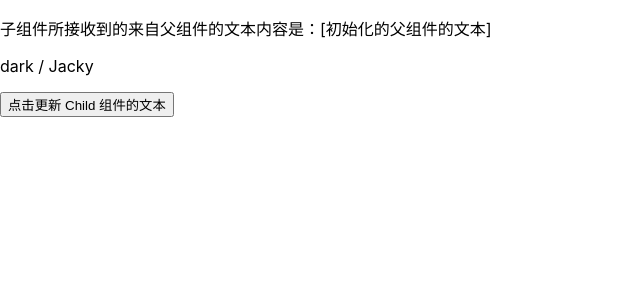
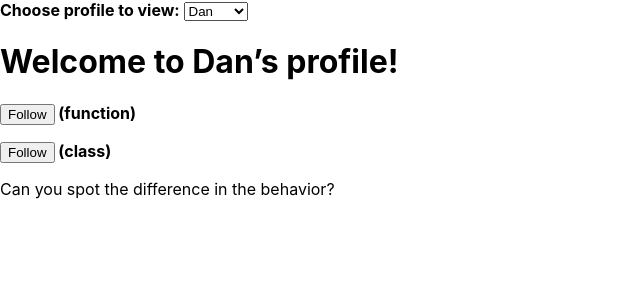
Before and after one commit to songjinke/fe-frameworks, a React (Create React App) app in the folder packages/react-in-depth/: page / in a window 1280 px wide. Shown: the top 300 px of the page, without its empty margins (0-640 px from the left). Built offline with nearby package versions, Linux system fonts and the light colour scheme.

Commit message:
feat(react): demo the difference between Function Components and Class Components

```diff
--- /dev/null
+++ b/packages/react-in-depth/src/components/ProfileApp.js
@@ -0,0 +1,42 @@
+// https://overreacted.io/how-are-function-components-different-from-classes/
+// Function components capture the rendered values.
+
+import React from 'react';
+
+import ProfilePageFunction from './ProfilePageFunction';
+import ProfilePageClass from './ProfilePageClass';
+
+class ProfileApp extends React.Component {
+  state = {
+    user: 'Dan',
+  };
+  render() {
+    return (
+      <>
+        <label>
+          <b>Choose profile to view: </b>
+          <select
+            value={this.state.user}
+            onChange={(e) => this.setState({ user: e.target.value })}
+          >
+            <option value="Dan">Dan</option>
+            <option value="Sophie">Sophie</option>
+            <option value="Sunil">Sunil</option>
+          </select>
+        </label>
+        <h1>Welcome to {this.state.user}’s profile!</h1>
+        <p>
+          <ProfilePageFunction user={this.state.user} />
+          <b> (function)</b>
+        </p>
+        <p>
+          <ProfilePageClass user={this.state.user} />
+          <b> (class)</b>
+        </p>
+        <p>Can you spot the difference in the behavior?</p>
+      </>
+    );
+  }
+}
+
+export default ProfileApp;
--- /dev/null
+++ b/packages/react-in-depth/src/components/ProfilePageClass.js
@@ -0,0 +1,17 @@
+import React from 'react';
+
+class ProfilePageClass extends React.Component {
+  showMessage = () => {
+    alert('Followed ' + this.props.user);
+  };
+
+  handleClick = () => {
+    setTimeout(this.showMessage, 3000);
+  };
+
+  render() {
+    return <button onClick={this.handleClick}>Follow</button>;
+  }
+}
+
+export default ProfilePageClass;
--- /dev/null
+++ b/packages/react-in-depth/src/components/ProfilePageFunction.js
@@ -0,0 +1,13 @@
+function ProfilePageFunction(props) {
+  const showMessage = () => {
+    alert('Followed ' + props.user);
+  };
+
+  const handleClick = () => {
+    setTimeout(showMessage, 3000);
+  };
+
+  return <button onClick={handleClick}>Follow</button>;
+}
+
+export default ProfilePageFunction;
--- a/packages/react-in-depth/src/index.js
+++ b/packages/react-in-depth/src/index.js
@@ -1,7 +1,7 @@
 import React from 'react';
 import ReactDOM from 'react-dom';
 import './index.css';
-import Father from './components/Father';
+import ProfileApp from './components/ProfileApp';
 import reportWebVitals from './reportWebVitals';
 
 // Theme context
@@ -14,7 +14,7 @@ ReactDOM.render(
   <React.StrictMode>
     <ThemeContext.Provider value="dark">
       <UserContext.Provider value={{ name: 'Jacky' }}>
-        <Father />
+        <ProfileApp />
       </UserContext.Provider>
     </ThemeContext.Provider>
   </React.StrictMode>,
```
